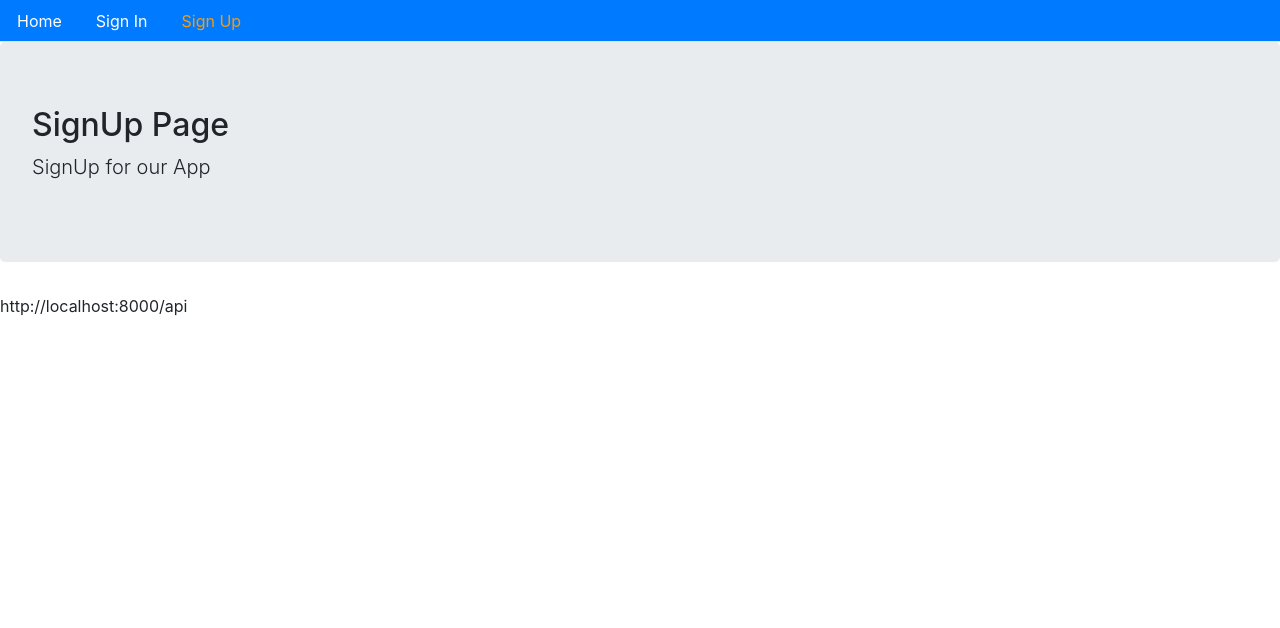
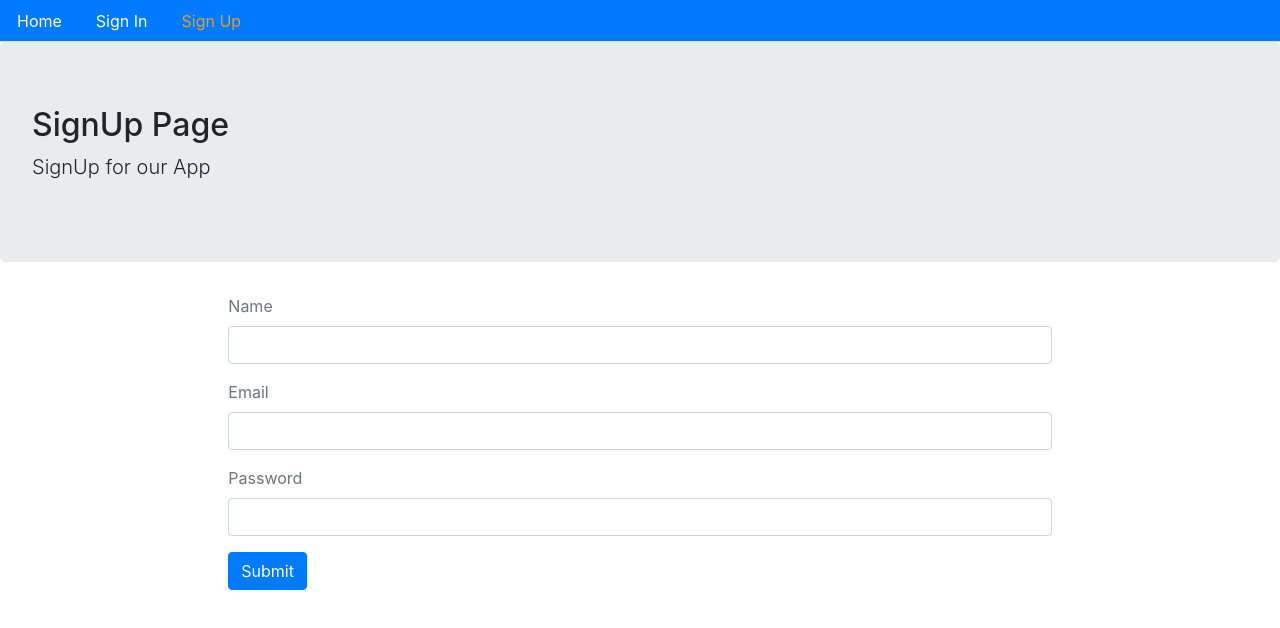
Before and after one commit to asmaahassnasr/e-commerce-frontend, a React (Create React App) app: page /signup in a window 1280 px wide. Shown: the top 628 px of the page. Built offline with nearby package versions, Linux system fonts and the light colour scheme.

Commit message:
SignUp form handle Changes

```diff
--- a/src/User/Signup.js
+++ b/src/User/Signup.js
@@ -1,11 +1,50 @@
-import React from "react";
+import React, {useState} from "react";
 import Layout from '../Core/Layout'
 import {API} from '../config'
 
+
+// put values of submit form in the state , when submit go to backend
+
 const Signup = () => {
+
+    const[values,setValues] = useState({
+        name:'',
+        email:'',
+        password:'',
+        error:'',
+        success:false
+    });
+
+    const handleChanges = (name) => (event) => {
+        setValues({...values,error:false,[name]:event.target.value});
+    }
+    const signUpForm = () => (
+        <form>
+            <div className="form-group">
+                <label className="text-muted">Name</label>
+                <input type="text" onChange={handleChanges('name')} className="form-control" />
+            </div>
+            <div className="form-group">
+                <label className="text-muted">Email</label>
+                <input type="email" className="form-control"  onChange={handleChanges('email')} />
+            </div>
+            <div className="form-group">
+                <label className="text-muted">Password</label>
+                <input type="password" className="form-control"  onChange={handleChanges('password')} />
+            </div>
+            <button className="btn btn-primary"> Submit </button>
+        </form>
+    )
+
     return (
-            <Layout title=' SignUp Page' description="SignUp for our App">
-               {API}
+            <Layout
+            title=' SignUp Page'
+            description="SignUp for our App"
+            className="container col-md-8 offset-md-2"
+            >
+               {signUpForm()}
+               {/* To view live changes  */}
+               {/* {JSON.stringify(values)} */}
             </Layout>
     )
 }
```
Also changed, not shown: 2 other files (tests, documents, lock files or other folders).
